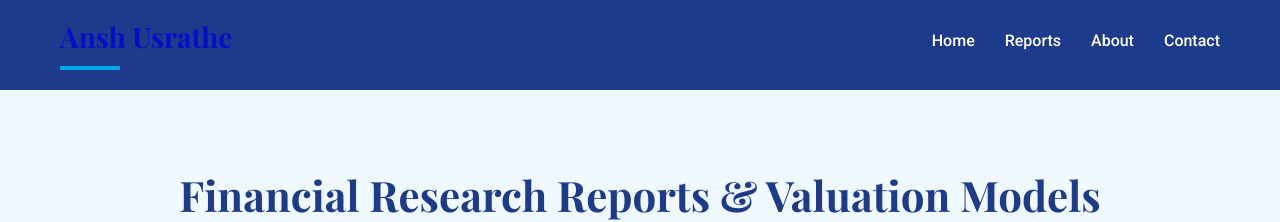
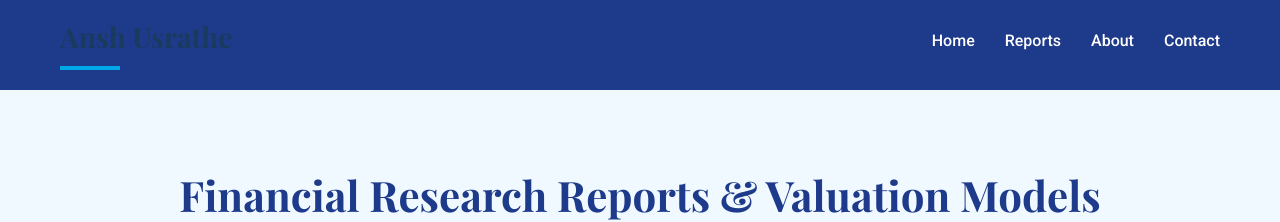
Before and after one commit to anshusrathe/FinBlogs, a Jekyll site: the page index.html, which Jekyll copies as it is, in a window 1280 px wide. Shown: the top 222 px of the page. Built offline with Jekyll 4.4.1, drawn with Linux system fonts in a browser that asks for light colours.

Commit message:
Merge remote changes and add my updates

```diff
--- a/assets/css/style.css
+++ b/assets/css/style.css
@@ -8,7 +8,7 @@
 
 /* Variables */
 :root {
-    --primary: #0704d4e1;      /* Deep blue - main brand color */
+    --primary: #1a3a5f;      /* Deep blue - main brand color */
     --secondary: #0077b6;    /* Medium blue - secondary elements */
     --accent: #00a8e8;       /* Light blue - accents and highlights */
     --light: #f8f9fa;        /* Light grey - background */
```
